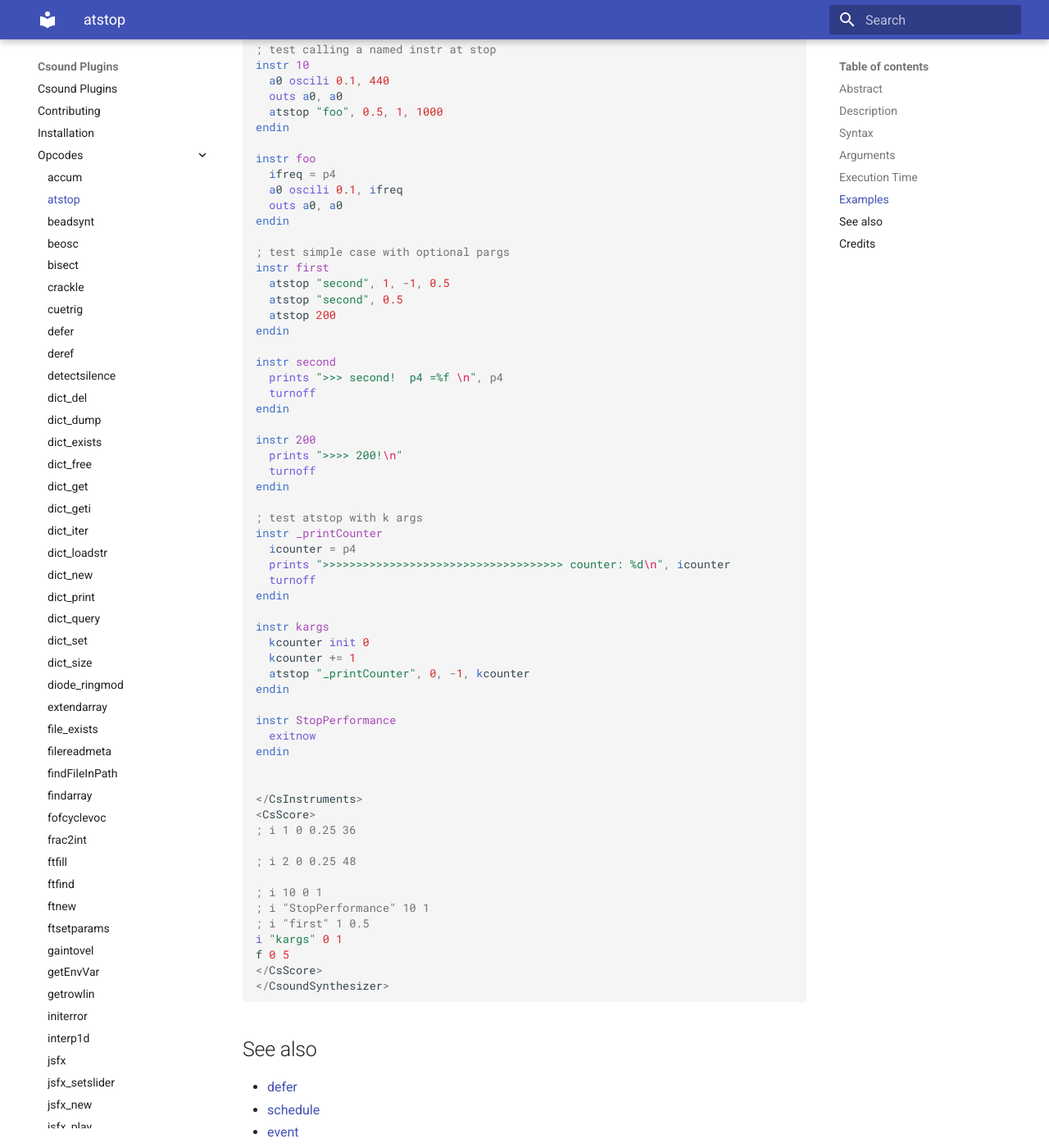
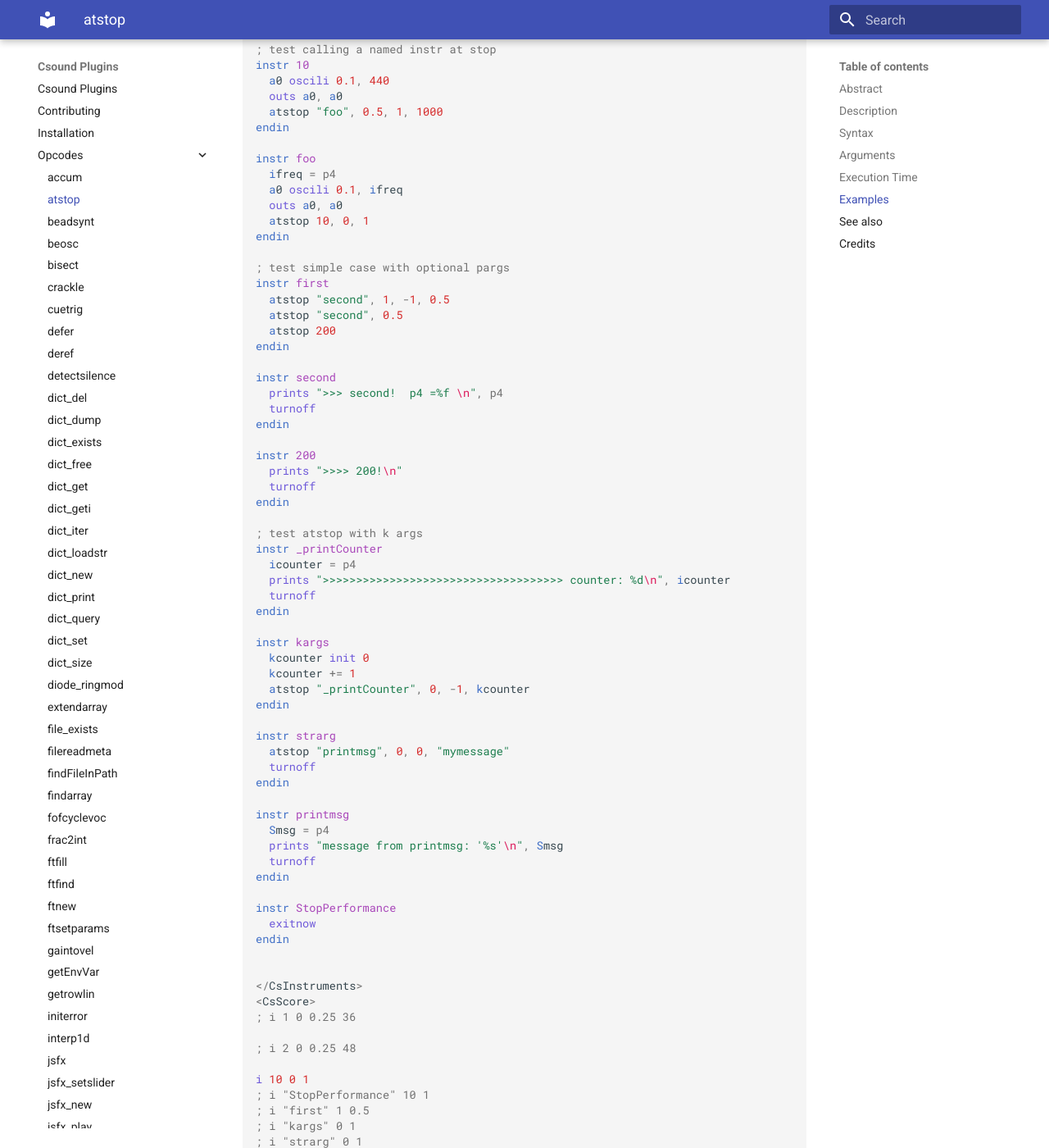
Before and after one commit to csound-plugins/csound-plugins, an MkDocs documentation site: the page built from docs/opcodes/atstop.md, in a window 1280 px wide and 1400 px high, scrolled down 2807 px. Shown: the whole window at 82% size. Built offline with MkDocs 1.6.1 and Material for MkDocs 9.7.7, drawn with Linux system fonts in a browser that asks for light colours.

```diff
--- a/docs/opcodes/atstop.md
+++ b/docs/opcodes/atstop.md
@@ -147,6 +147,7 @@ instr foo
   ifreq = p4
   a0 oscili 0.1, ifreq
   outs a0, a0
+  atstop 10, 0, 1
 endin
 
 ; test simple case with optional pargs
@@ -179,6 +180,17 @@ instr kargs
   atstop "_printCounter", 0, -1, kcounter
 endin
 
+instr strarg
+  atstop "printmsg", 0, 0, "mymessage"
+  turnoff
+endin
+
+instr printmsg
+  Smsg = p4
+  prints "message from printmsg: '%s'\n", Smsg
+  turnoff
+endin
+
 instr StopPerformance
   exitnow
 endin
@@ -190,11 +202,12 @@ endin
 
 ; i 2 0 0.25 48
 
-; i 10 0 1
+i 10 0 1
 ; i "StopPerformance" 10 1
 ; i "first" 1 0.5
-i "kargs" 0 1
-f 0 5
+; i "kargs" 0 1
+; i "strarg" 0 1
+f 0 10
 </CsScore>
 </CsoundSynthesizer>
 
```
Also changed, not shown: docs/index.md (+2 -0 lines), docs/opcodes/defer.md (+7 -2 lines), scripts/README.md (+6 -4 lines), src/else/doc/atstop.md (+16 -3 lines), src/poly/doc/defer.md (+7 -2 lines), 2 other files.
